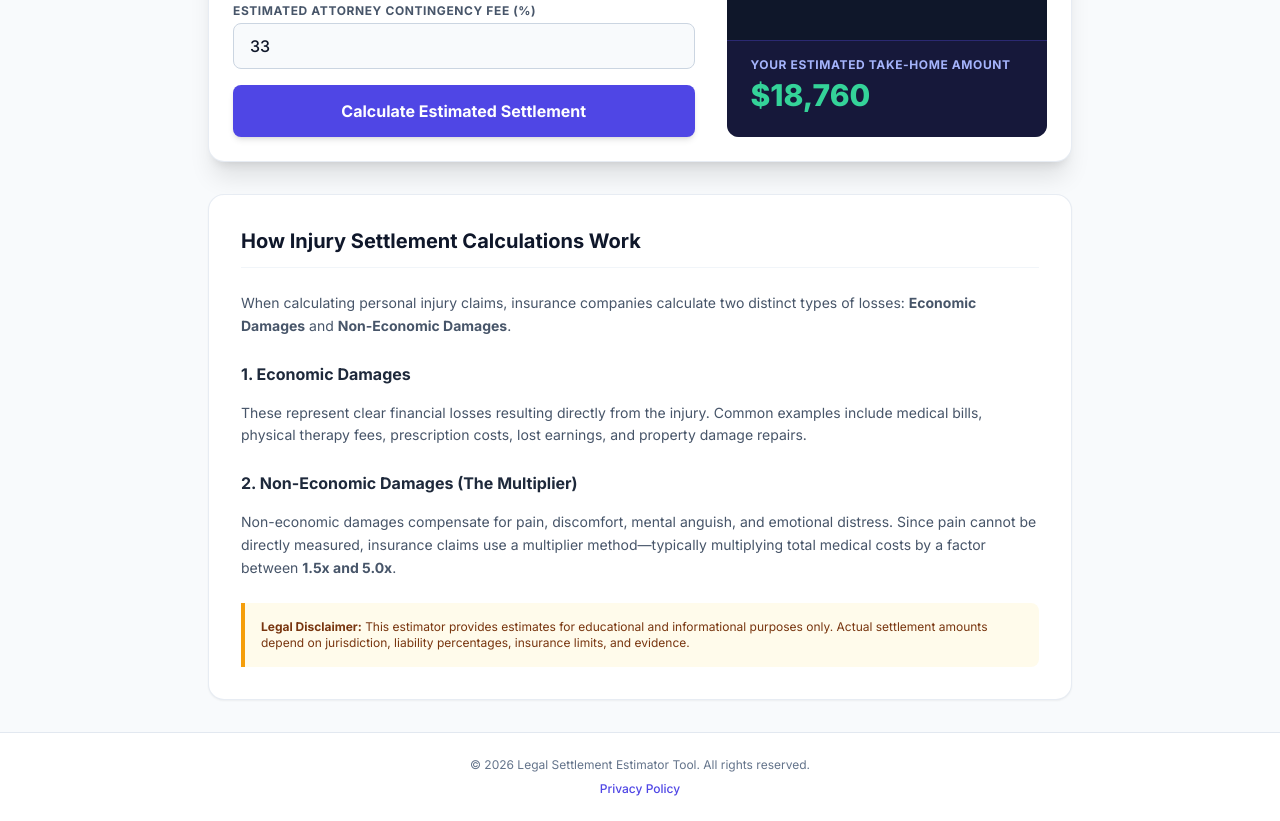
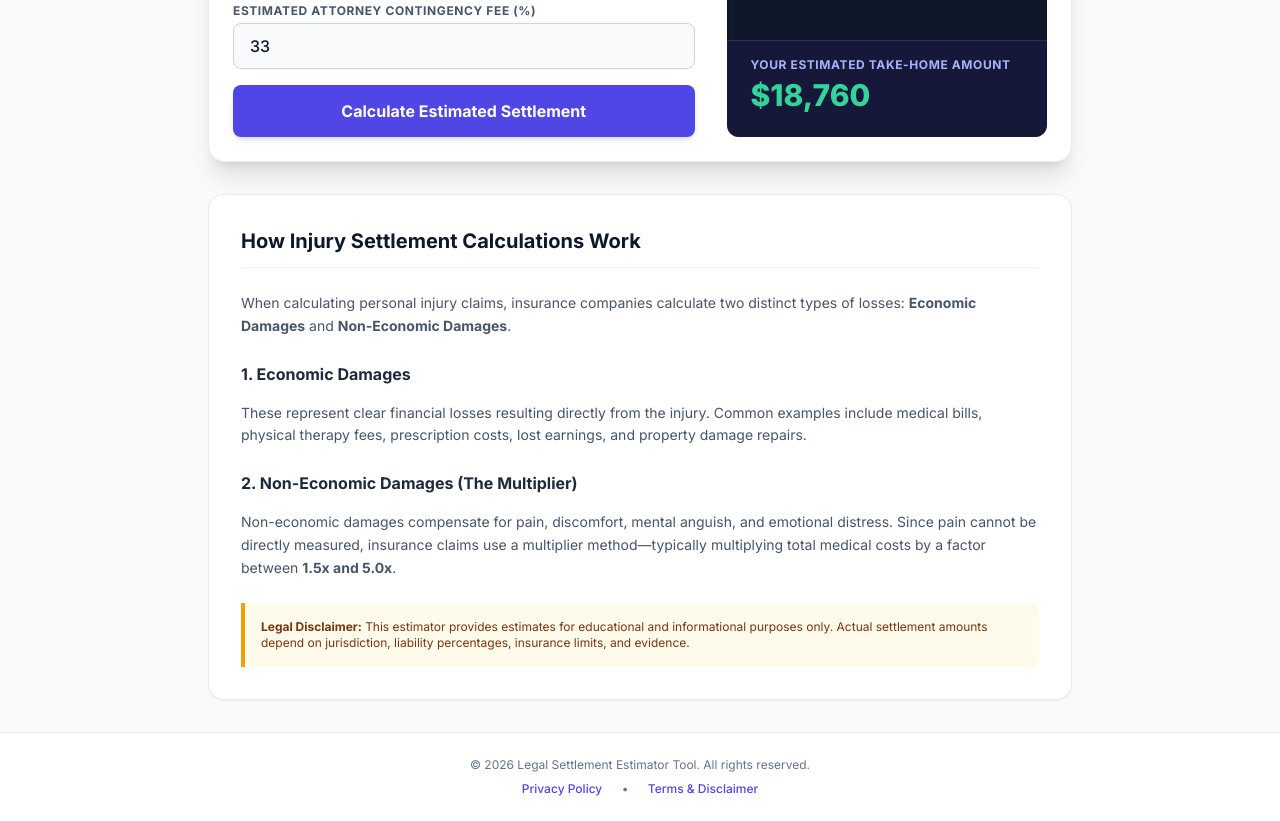
Before and after one commit to aitoolshubofficial0-ctrl/Legal-calculater, a plain HTML site: page index.html in a window 1280 px wide. Shown: the part 637-1458 px from the top of the page. Drawn offline with nearby package versions, Linux system fonts and the light colour scheme.

Commit message:
Update index.html

```diff
--- a/index.html
+++ b/index.html
@@ -166,6 +166,8 @@
         <p>© 2026 Legal Settlement Estimator Tool. All rights reserved.</p>
         <div class="space-x-4">
             <a href="privacy-policy.html" class="text-indigo-600 hover:underline font-medium">Privacy Policy</a>
+            <span>•</span>
+            <a href="terms.html" class="text-indigo-600 hover:underline font-medium">Terms & Disclaimer</a>
         </div>
     </footer>
     <!-- JavaScript Calculation Logic -->
```
